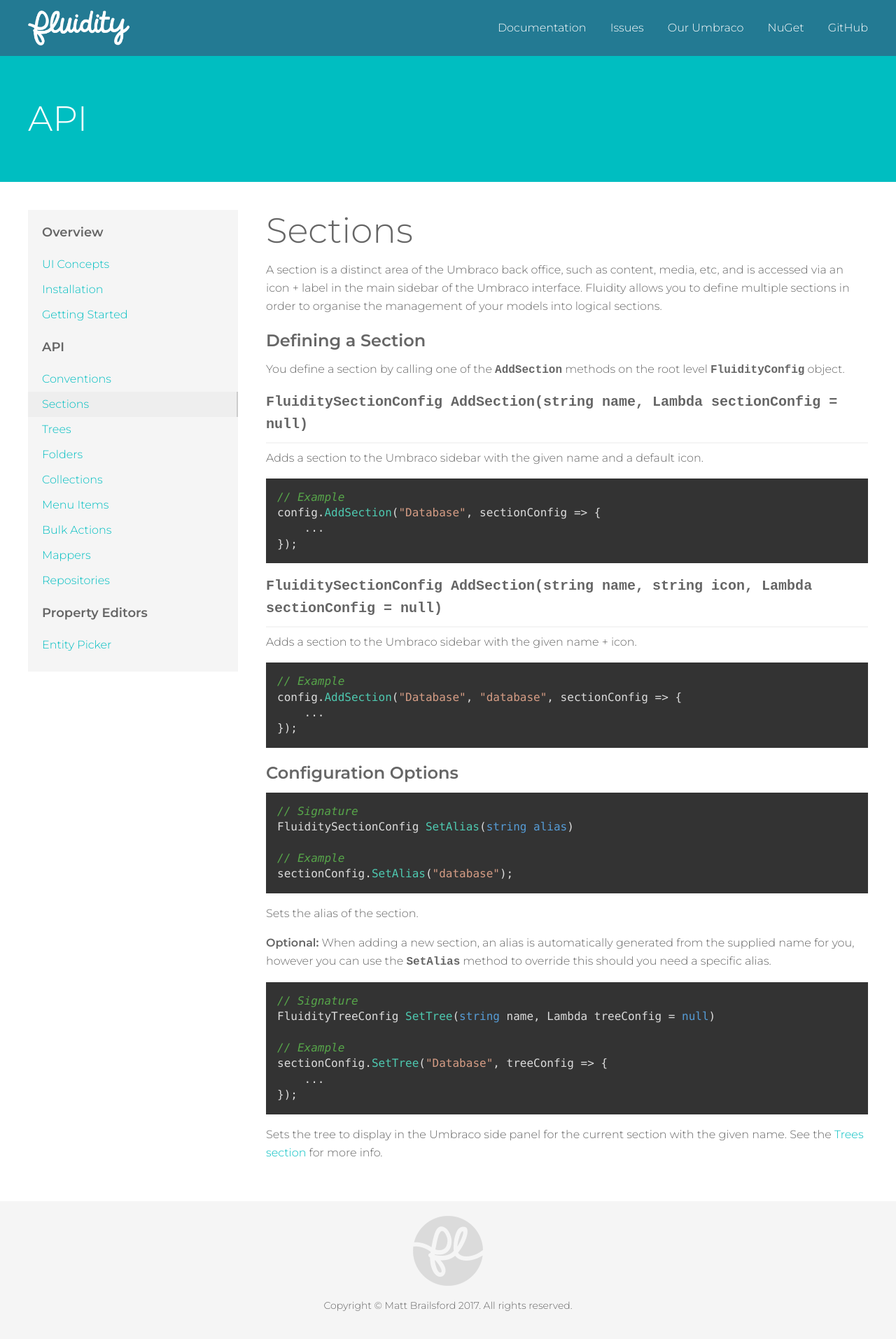
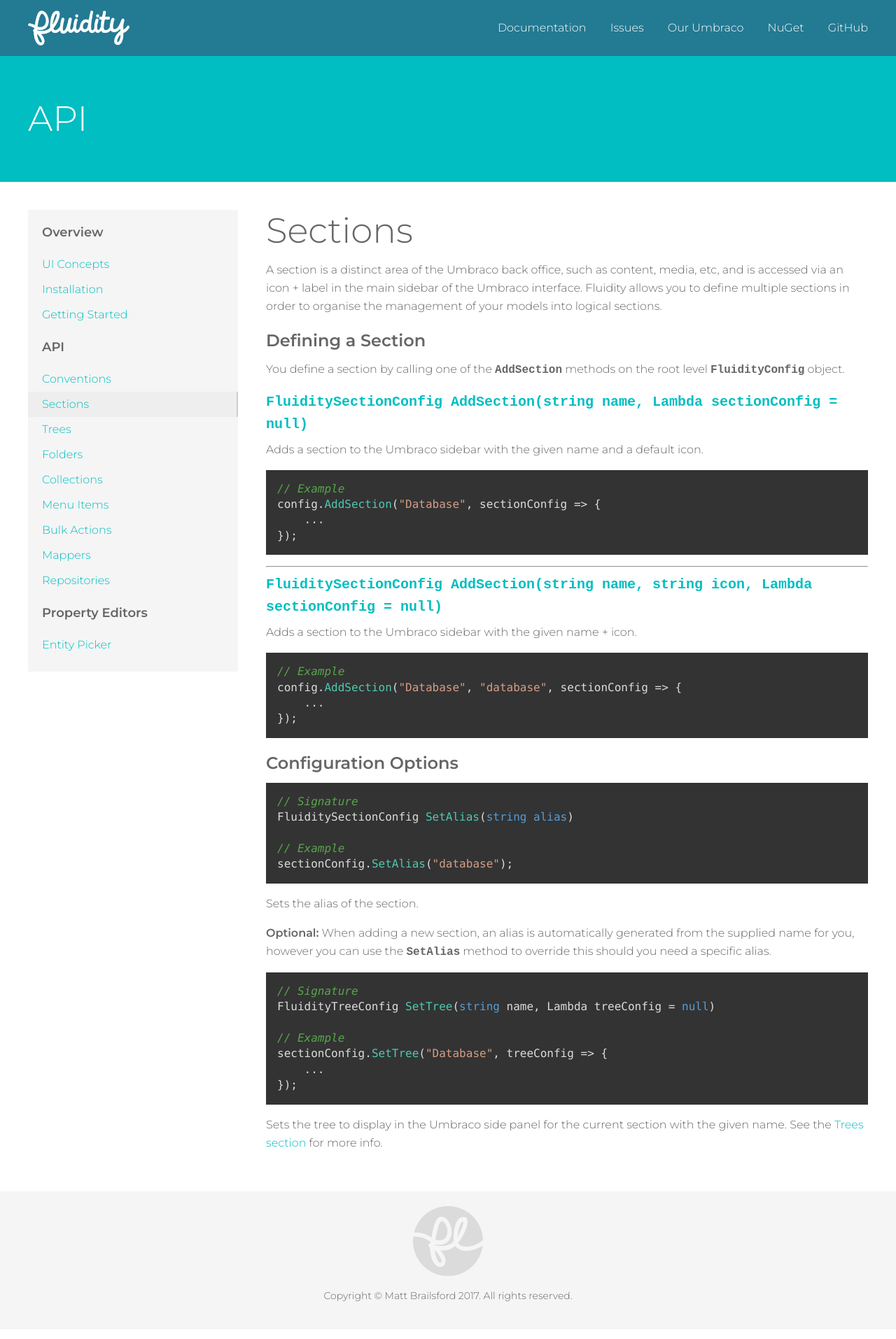
Before and after one commit to mattbrailsford/umbraco-fluidity, a Jekyll site: the page built from docs/_pages/02-api-01-sections.md, in a window 1280 px wide. Shown: the whole page at 70% size. Built offline with Jekyll 4.4.1, drawn with Linux system fonts in a browser that asks for light colours.

Commit message:
Trying another layout style

`````diff
--- a/docs/_pages/02-api-01-sections.md
+++ b/docs/_pages/02-api-01-sections.md
@@ -21,6 +21,8 @@
     ...
 });
 ````
+
+<hr />
 
 #### `FluiditySectionConfig AddSection(string name, string icon,  Lambda sectionConfig = null)`
 
--- a/docs/css/styles.css
+++ b/docs/css/styles.css
@@ -48,11 +48,10 @@
 }
 
 h4 {
+    color: #00bec1;
     font-size: 20px;
     line-height: 30px;
     font-weight: 600;
-    border-bottom: solid 2px #f5f5f5;
-    padding-bottom: 10px;
 }
 
 p {
`````
